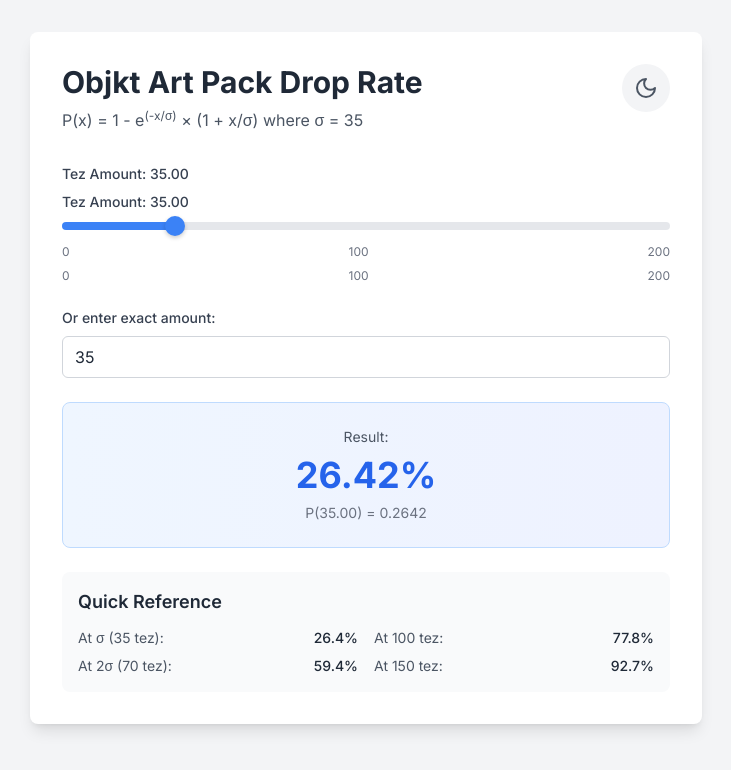
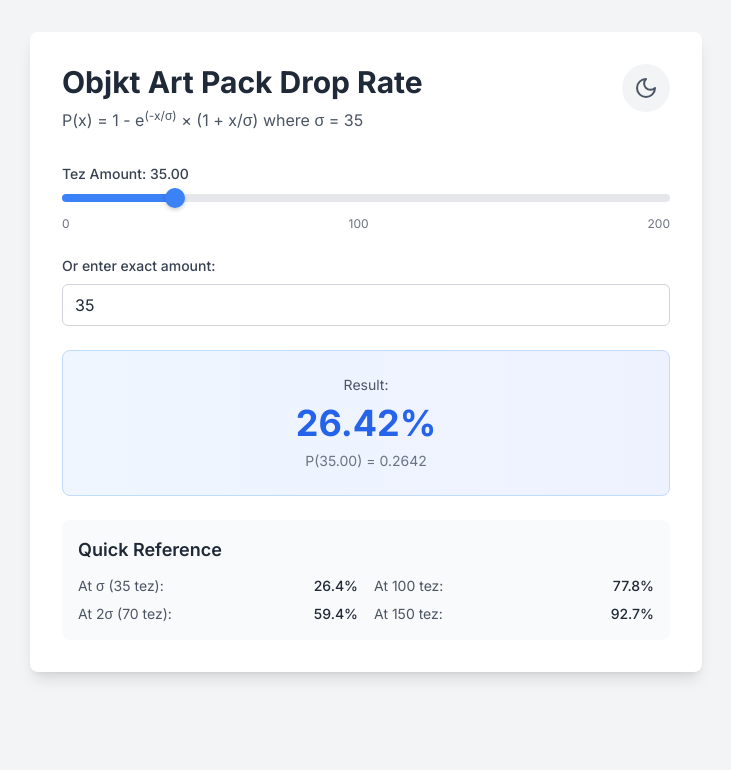
Before and after one commit to PixelSushiRobot/Art-Pack-Calculator, a Next.js app: page / in a window 1280 px wide. Shown: the top 770 px of the page, without its empty margins (274-1005 px from the left). Built offline with nearby package versions, Linux system fonts and the light colour scheme.

Commit message:
fix: remove duplicate tez amount label and slider labels

```diff
--- a/src/components/TezFormulaCalculator.tsx
+++ b/src/components/TezFormulaCalculator.tsx
@@ -65,9 +65,6 @@
         <div className="space-y-6">
           {/* Slider Input */}
           <div className="space-y-2">
-            <label className={`block text-sm font-medium ${isDarkMode ? 'text-gray-300' : 'text-gray-700'}`}>
-              Tez Amount: {tezAmount.toFixed(2)}
-            </label>
             <TezFormulaSlider
               min={0}
               max={200}
@@ -76,11 +73,6 @@
               onChange={handleSliderChange}
               isDarkMode={isDarkMode}
             />
-            <div className={`flex justify-between text-xs ${isDarkMode ? 'text-gray-400' : 'text-gray-500'}`}>
-              <span>0</span>
-              <span>100</span>
-              <span>200</span>
-            </div>
           </div>
 
           {/* Manual Input */}
```
